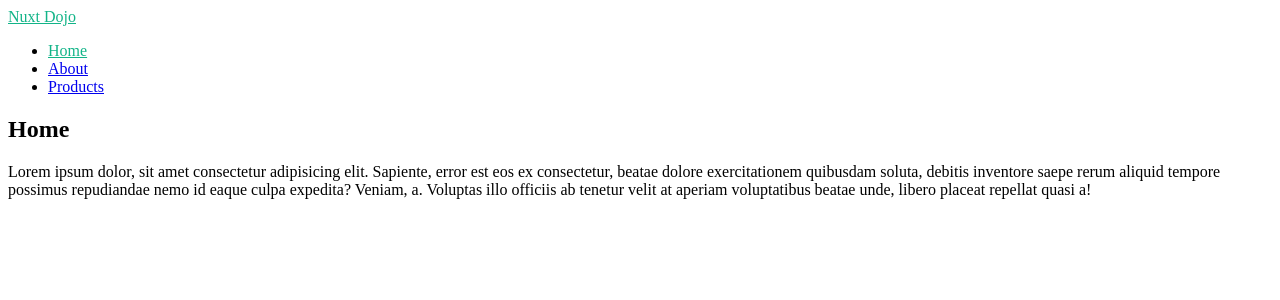
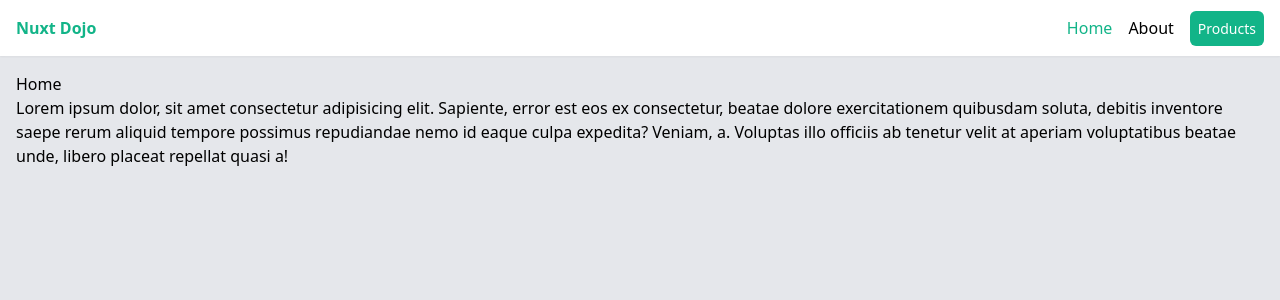
Before and after one commit to yakuza16/nuxt3ninja, a Nuxt app in the folder ninjanuxt/: page / in a window 1280 px wide. Shown: the top 300 px of the page. Built offline with nearby package versions, Linux system fonts and the light colour scheme.

Commit message:
add tailwind

```diff
--- /dev/null
+++ b/ninjanuxt/assets/css/tailwind.css
@@ -0,0 +1,13 @@
+@tailwind base;
+@tailwind components;
+@tailwind utilities;
+
+body {
+  @apply bg-gray-200;
+}
+
+@layer components {
+  .btn {
+    @apply px-2 py-2 rounded-md text-sm text-white bg-[#12b488];
+  }
+}
--- a/ninjanuxt/layouts/default.vue
+++ b/ninjanuxt/layouts/default.vue
@@ -1,9 +1,9 @@
 <template>
   <div>
-    <header>
-      <nav>
-        <NuxtLink to="/">Nuxt Dojo</NuxtLink>
-        <ul>
+    <header class="shadow-sm bg-white">
+      <nav class="container mx-auto p-4 flex justify-between">
+        <NuxtLink class="font-bold" to="/">Nuxt Dojo</NuxtLink>
+        <ul class="flex gap-4">
           <li>
             <NuxtLink to="/">Home</NuxtLink>
           </li>
@@ -11,7 +11,7 @@
             <NuxtLink to="/about">About</NuxtLink>
           </li>
           <li>
-            <NuxtLink to="/products">Products</NuxtLink>
+            <NuxtLink to="/products" class="btn">Products</NuxtLink>
           </li>
         </ul>
       </nav>
@@ -19,7 +19,7 @@
 
     <!-- output the page content -->
 
-    <div>
+    <div class="container mx-auto p-4">
       <slot />
     </div>
   </div>
--- a/ninjanuxt/nuxt.config.ts
+++ b/ninjanuxt/nuxt.config.ts
@@ -1,4 +1,4 @@
 // https://nuxt.com/docs/api/configuration/nuxt-config
 export default defineNuxtConfig({
-
-})
+  modules: ["@nuxtjs/tailwindcss"],
+});
--- a/ninjanuxt/package.json
+++ b/ninjanuxt/package.json
@@ -8,6 +8,7 @@
     "postinstall": "nuxt prepare"
   },
   "devDependencies": {
+    "@nuxtjs/tailwindcss": "^6.2.0",
     "nuxt": "3.0.0"
   }
 }
```
Also changed, not shown: 1 other file (tests, documents, lock files or other folders).
